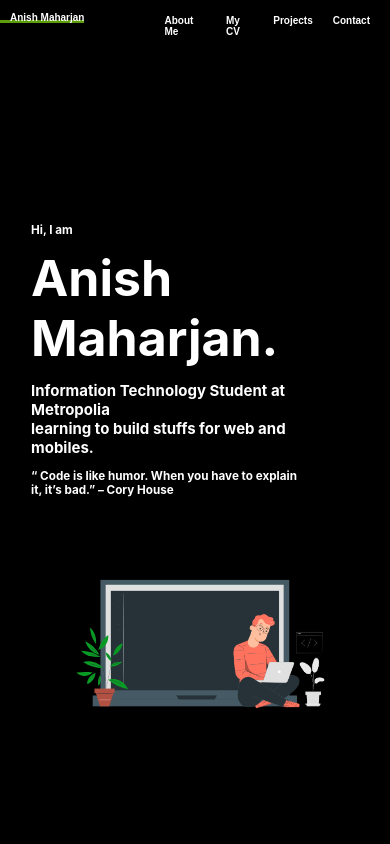
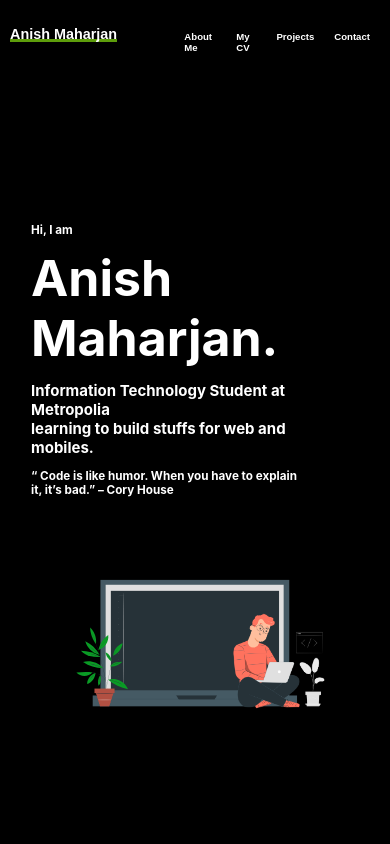
Before and after one commit to anish0123/portfolio, a React (Create React App) app: page / in a window 390 px wide. Shown: the top 844 px of the page. Built offline with nearby package versions, Linux system fonts and the light colour scheme.

Commit message:
css styling

```diff
--- a/src/index.css
+++ b/src/index.css
@@ -405,55 +405,25 @@ Styling for my contact details
   }
 
 
-
-
-
-
   /*
     For responsive designs using media Query
     */
 
     @media only screen and (max-width: 1000px) {
       #navBar {
-      display: flex;
-      flex: 1;
-      flex-direction: row;
-      justify-content: flex-end;
         margin: 0;
-      margin-right: 2rem;
-      font-family: 'League Spartan', sans-serif;
-      position: fixed;
-      top: 0;
-      width: 100%;
-      height: 2rem;
         padding: 0;
+        padding-top: 1rem;
+        height: 3rem;
       }
-
       #navBarScrolled {
-      display: flex;
-      flex: 1;
-      flex-direction: row;
-      justify-content: flex-end;
         margin: 0;
-      margin-right: 2rem;
-      font-family: 'League Spartan', sans-serif;
-      position: fixed;
-      top: 0;
-      left: 0;
-      width: 100%;
-      height: 2rem;
         padding: 0;
-      background-color: #1B2223;
+        padding-top: 1rem;
+        height: 3rem;
       }
       .navRight{
-      display: flex;
-      flex: 1;
-      flex-direction: row;
-      padding: 0;
-      margin: 0;
-      margin-left: 28rem;
-
-
+        margin-left: 26rem;
       }
 
       .navLeft {
@@ -466,14 +436,14 @@ Styling for my contact details
       }
       .navItems{
         margin-top: 10px ;
-      font-size: 1rem;
+        font-size: 1.2rem;
       }
       #mainName {
         font-size: 1.5rem;
         padding: 0;
         margin: 0;
         padding-top: 5px;
-      padding-left: 10px;
+        margin-left: 10px;
       }
 
       /*
@@ -611,9 +581,6 @@ Styling for my list of projects
     color: white;
   }
 
-
-
-
   .projectInfo{
     display: flex;
     flex: 1;
@@ -664,44 +631,13 @@ Styling for my list of projects
     */
 
     @media only screen and (max-width: 900px) {
-    #navBar {
-      display: flex;
-      flex: 1;
-      flex-direction: row;
-      justify-content: flex-end;
-      margin: 0;
-      margin-right: 2rem;
-      font-family: 'League Spartan', sans-serif;
-      position: fixed;
-      top: 0;
-      width: 100%;
-      height: 2rem;
-      padding: 0;
-    }
-
-    #navBarScrolled {
-      display: flex;
-      flex: 1;
-      flex-direction: row;
-      justify-content: flex-end;
-      margin: 0;
-      margin-right: 2rem;
-      font-family: 'League Spartan', sans-serif;
-      position: fixed;
-      top: 0;
-      left: 0;
-      width: 100%;
-      height: 2rem;
-      padding: 0;
-      background-color: #1B2223;
-    }
       .navRight{
         display: flex;
         flex: 1;
         flex-direction: row;
         padding: 0;
         margin: 0;
-      margin-left: 18rem;
+        margin-left: 23rem;
 
 
       }
@@ -723,7 +659,7 @@ Styling for my list of projects
         padding: 0;
         margin: 0;
         padding-top: 5px;
-      padding-left: 10px;
+        margin-left: 10px;
       }
 
       /*
@@ -901,6 +837,46 @@ Styling for my list of projects
 
 
 
+  /*
+    For responsive designs using media Query
+    */
+
+    @media only screen and (max-width: 750px) {
+
+      .navRight{
+        display: flex;
+        flex: 1;
+        flex-direction: row;
+        padding: 0;
+        margin: 0;
+        margin-left: 12rem;
+
+      }
+
+      .navLeft {
+        padding: 0;
+        margin: 0;
+      }
+      .navLeftItem{
+        margin-left: 5px;
+
+      }
+      .navItems{
+        margin-top: 10px ;
+        font-size: 1rem;
+      }
+      #mainName {
+        font-size: 1.5rem;
+        padding: 0;
+        margin: 0;
+        margin-left: 10px;
+      }
+    }
+
+
+
+
+
 
 
 
@@ -916,46 +892,22 @@ Styling for my list of projects
     */
 
     @media only screen and (max-width: 500px) {
+
       #navBar {
-      display: flex;
-      flex: 1;
-      flex-direction: row;
-      justify-content: flex-end;
-      margin: 0;
-      margin-right: 2rem;
-      font-family: 'League Spartan', sans-serif;
-      position: fixed;
-      top: 0;
-      width: 100%;
-      height: 2rem;
-      padding: 0;
+        height: 2.5rem;
       }
 
       #navBarScrolled {
-      display: flex;
-      flex: 1;
-      flex-direction: row;
-      justify-content: flex-end;
-      margin: 0;
-      margin-right: 2rem;
-      font-family: 'League Spartan', sans-serif;
-      position: fixed;
-      top: 0;
-      left: 0;
-      width: 100%;
-      height: 2rem;
-      padding: 0;
-      background-color: #1B2223;
+        height: 2.5rem;
       }
+
       .navRight{
         display: flex;
         flex: 1;
         flex-direction: row;
         padding: 0;
         margin: 0;
-      margin-left: 150px;
-
-
+        margin-left: 4.5rem;
       }
 
       .navLeft {
@@ -971,11 +923,12 @@ Styling for my list of projects
       }
       .navItems{
         margin-top: 15px ;
-      font-size: 10px;
+        font-size: 0.8rem;
       }
       #mainName {
-      font-size: 10px;
-      padding-left: 10px;
+        font-size: 1.2rem;
+        margin-left: 10px;
+        padding-top: 3px;
       }
 
       /*
@@ -1159,8 +1112,71 @@ Styling for my list of projects
         flex-direction: row;
         padding: 0;
         margin: 0;
-      margin-left: 5rem;
+        margin-left: 4.2rem;
+      }
 
+      .navLeft {
+        padding: 0;
+        margin: 0;
+        margin-top: 7px;
+
+      }
+      .navLeftItem{
+        font-size: 15px;
+        margin-left: 5px;
+
+      }
+      .navItems{
+        margin-top: 15px ;
+        font-size: 0.6rem;
+      }
+      #mainName {
+        font-size: 0.9rem;
+        margin-left: 10px;
+        padding-top: 3px;
+      }
+    }
+
+    /*
+    For responsive designs using media Query
+    */
+
+    @media only screen and (max-width: 380px) {
+
+      .navRight{
+        display: flex;
+        flex: 1;
+        flex-direction: row;
+        padding: 0;
+        margin: 0;
+        margin-left: 3rem;
+
+      }
+
+      .navLeft {
+        padding: 0;
+        margin: 0;
+
+      }
+      .navLeftItem{
+        margin-left: 5px;
+
+      }
+      .navItems{
+        margin-top: 13px ;
+        font-size: 0.6rem;
+
+      }
+      #mainName {
+        font-size: 0.8rem;
+        padding: 0;
+        margin: 0;
+        padding-top: 10px;
+        margin-left: 10px;
+      }
+      .icons {
+        width: 18rem;
+        padding: 0;
       }
     }
 
@@ -1173,6 +1189,12 @@ Styling for my list of projects
 
     @media only screen and (max-width: 300px) {
 
+      #navBar {
+        height: 1.5rem;
+      }
+      #navBarScrolled {
+        height: 1.5rem;
+      }
       .navRight{
         display: flex;
         flex: 1;
@@ -1193,17 +1215,17 @@ Styling for my list of projects
       }
       .navItems{
         margin-top: 10px ;
-      font-size: 0.6rem;
+        font-size: 0.5rem;
       }
       #mainName {
         font-size: 0.5rem;
         padding: 0;
         margin: 0;
         padding-top: 10px;
-      padding-left: 10px;
+        margin-left: 10px;
       }
       .icons {
-      width: 18rem;
+        width: 17rem;
         padding: 0;
       }
     }
```
Lines whose indentation alone changed are shown as unchanged.
